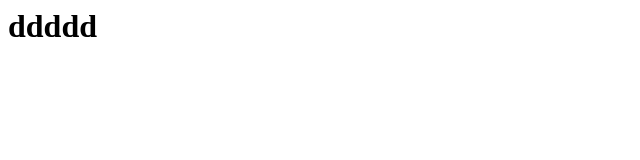
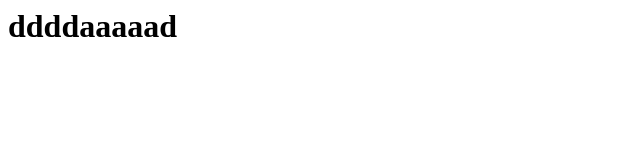
Before and after one commit to crawlerkill/hello-world-git, a plain HTML site: page index.html in a window 1280 px wide. Shown: the whole page, without its empty margins (0-640 px from the left). Drawn offline with Linux system fonts and the light colour scheme.

Commit message:
gfdgdsfgdsfg

```diff
--- a/index.html
+++ b/index.html
@@ -1,4 +1,4 @@
 <html>
 
-<h1>ddddd</h1>
+<h1>ddddaaaaad</h1>
 </html>
```
Also changed, not shown: 1 other file.
